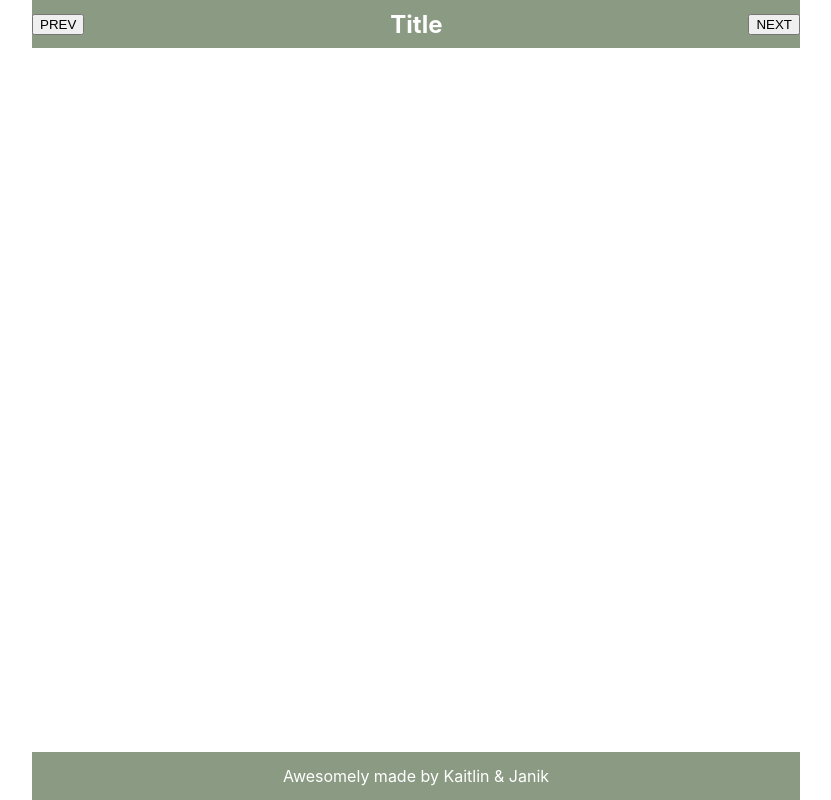
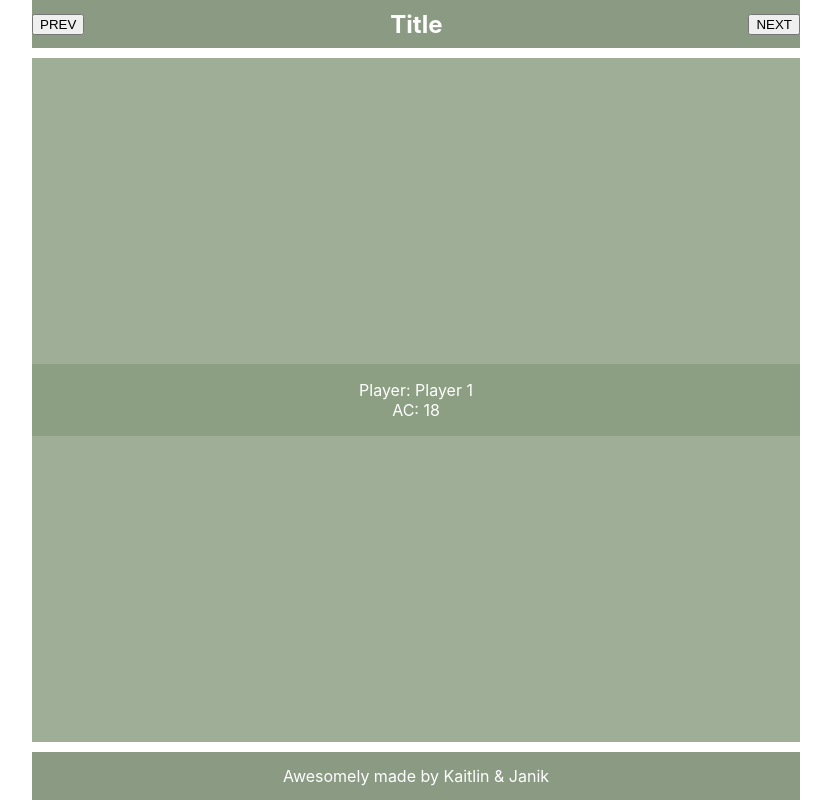
Before and after one commit to kaitlinthachuk/RollOrDie, a React (Create React App) app: page / in a window 1280 px wide. Shown: the whole page, without its empty margins (224-1055 px from the left). Built offline with nearby package versions, Linux system fonts and the light colour scheme.

Commit message:
Set up Player and Monster componenets as well as a component to manage the encounter. Style sheets set up for each new component.

```diff
--- a/src/App.js
+++ b/src/App.js
@@ -1,6 +1,7 @@
 import React, { Component } from 'react';
 import BottomNavbar from './components/BottomNavbar.jsx';
 import Navbar from './components/Navbar.jsx';
+import EncounterManager from './components/EncounterManager.jsx';
 
 import './styles/App.scss';
 
@@ -9,6 +10,7 @@ class App extends Component {
     return (
       <div className="App">
         <Navbar></Navbar>
+        <EncounterManager></EncounterManager>
         <BottomNavbar></BottomNavbar>
       </div>
     );
--- /dev/null
+++ b/src/components/EncounterManager.jsx
@@ -0,0 +1,16 @@
+import React, { Component } from 'react';
+import Player from './Player.jsx';
+import Monster from './Monsters.jsx';
+import '../styles/EncounterManager.scss';
+
+class EncounterManager extends Component {
+  render() {
+    return (
+      <div className='encounter-container'>
+        <Player name = "Player 1" ac = "18"></Player>
+      </div>
+    );
+  }
+}
+
+export default EncounterManager;
--- /dev/null
+++ b/src/components/Monsters.jsx
@@ -0,0 +1,12 @@
+import React, { Component } from 'react';
+import '../styles/Monster.scss';
+
+class Monster extends Component {
+  render() {
+    return (
+      <div className='monster'>Monster</div>
+    );
+  }
+}
+
+export default Monster;
--- /dev/null
+++ b/src/components/Player.jsx
@@ -0,0 +1,17 @@
+import React, { Component } from 'react';
+import '../styles/Player.scss';
+
+class Player extends Component {
+  render() {
+    var playerName = this.props.name;
+    var playerAc = this.props.ac;
+    return (
+      <div className='player-container'>
+        <p>Player: {playerName} <br></br>
+         AC: {playerAc}</p>
+      </div>
+    );
+  }
+}
+
+export default Player;
--- /dev/null
+++ b/src/styles/EncounterManager.scss
@@ -0,0 +1,11 @@
+@import "vars";
+
+.encounter-container {
+  grid-area: main-center;
+  background-color: $secondary-color;
+  display: flex;
+  justify-content: space-between;
+  align-items: center;
+  margin-top: 10px;
+  margin-bottom: 10px;
+}
--- /dev/null
+++ b/src/styles/Player.scss
@@ -0,0 +1,9 @@
+@import "vars";
+
+.player-container {
+  grid-area: main-center;
+  height: auto;
+  width: -webkit-fill-available;
+  background-color: $secondary-color;
+  align-items: center;
+}
```
Also changed, not shown: src/styles/Monster.scss (added).
